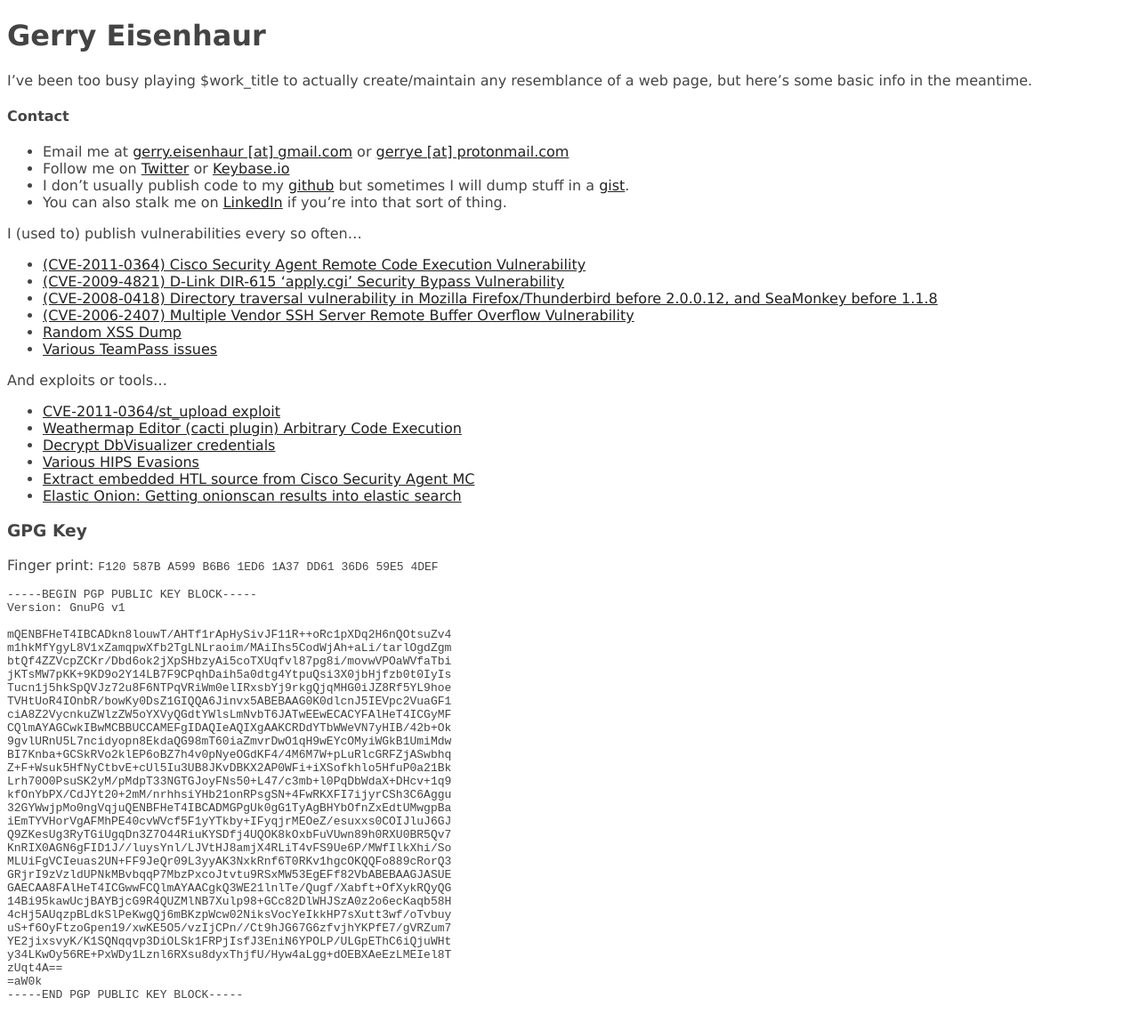
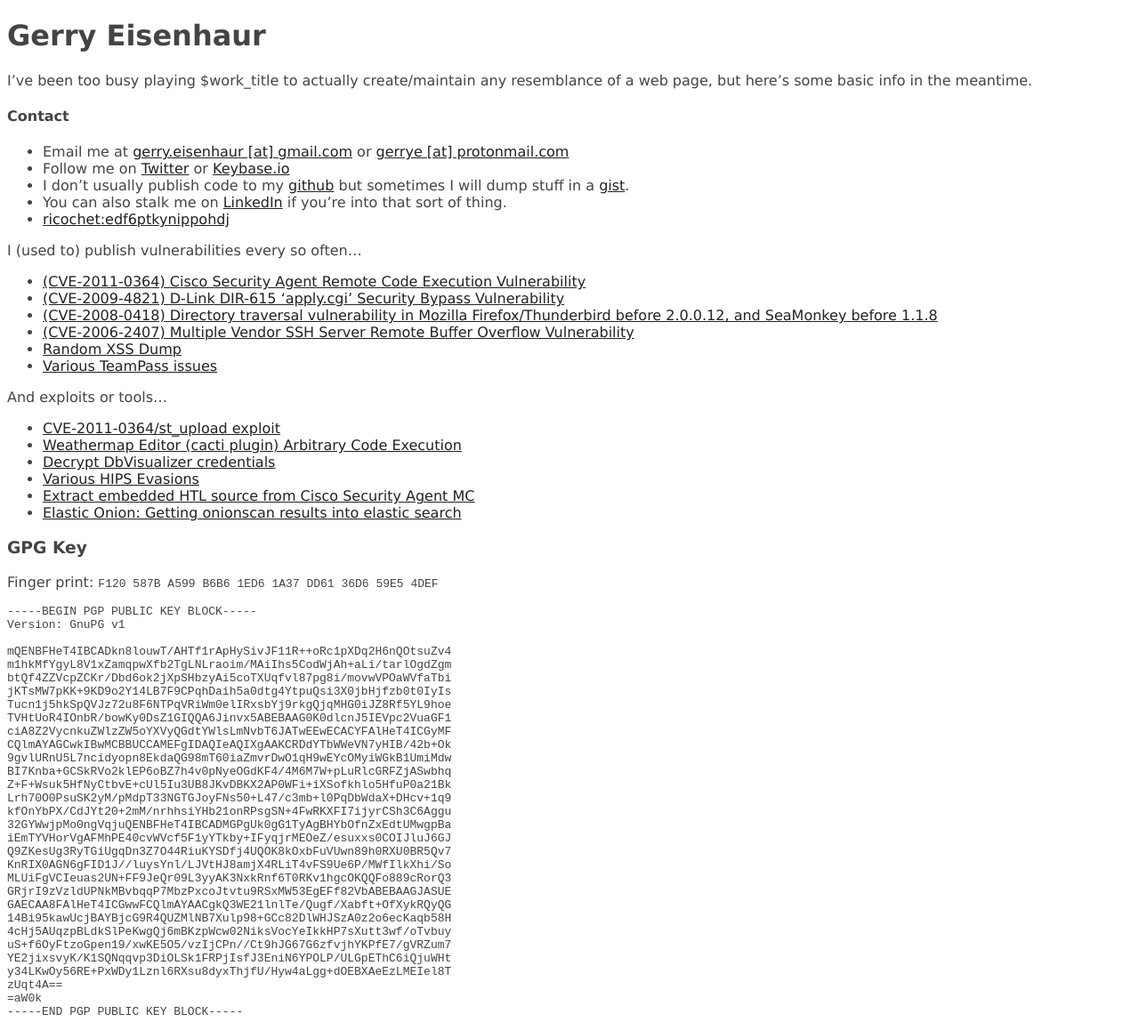
Before and after one commit to gerry/gerry.github.io, a Jekyll site: the page built from index.md, in a window 1280 px wide. Shown: the whole page at 89% size. Built offline with Jekyll 4.4.1, drawn with Linux system fonts in a browser that asks for light colours.

Commit message:
added riochet

```diff
--- a/index.md
+++ b/index.md
@@ -10,6 +10,7 @@ I've been too busy playing $work_title to actually create/maintain any resemblan
   * Follow me on [Twitter](https://www.twiter.com/gerryeisenhaur) or [Keybase.io](https://keybase.io/gerry)
   * I don't usually publish code to my [github](https://www.github.com/gerry) but sometimes I will dump stuff in a [gist](https://gist.github.com/gerry).
   * You can also stalk me on [LinkedIn](https://www.linkedin.com/in/gerryeisenhaur) if you're into that sort of thing.
+  * [ricochet:edf6ptkynippohdj](ricochet:edf6ptkynippohdj)
 
 I (used to) publish vulnerabilities every so often...
 
```
